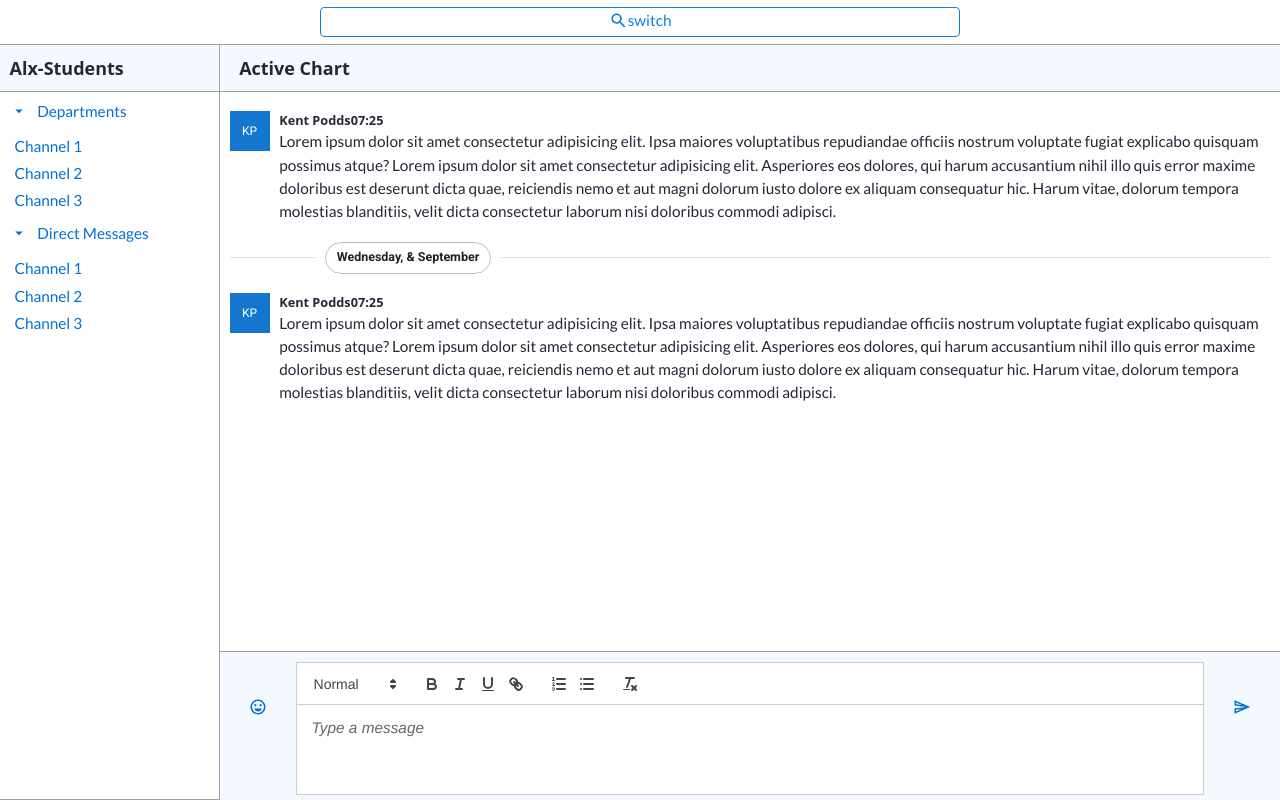
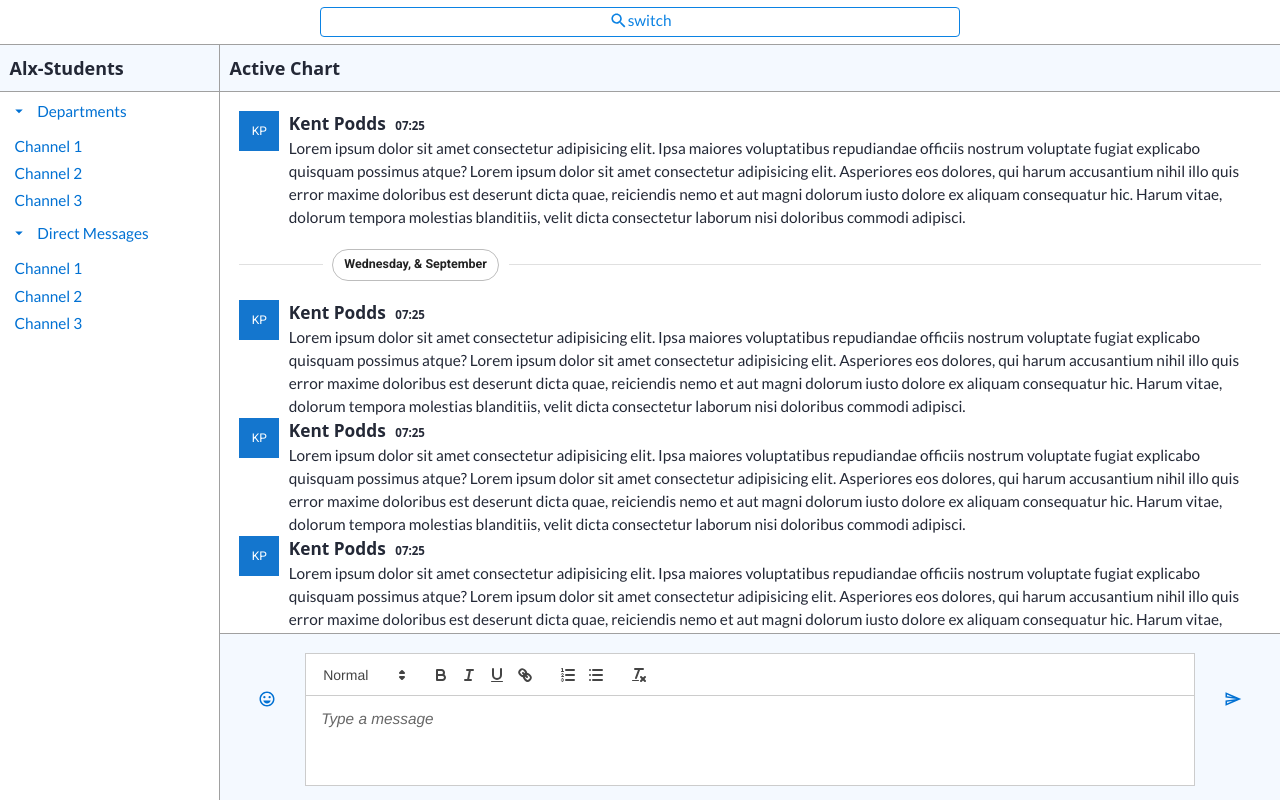
Before and after one commit to dsparrowm/switch, a React (Create React App) app in the folder frontend/: page /office/1 in a window 1280 px wide. Built offline with nearby package versions, Linux system fonts and the light colour scheme.

Commit message:
Pulling latest

```diff
--- a/frontend/src/components/Message.jsx
+++ b/frontend/src/components/Message.jsx
@@ -42,8 +42,8 @@ function Message () {
         </div>
         <div className='post__body'>
           <h5 className='post__body__sender'>
-            <span>Kent Podds</span>
-            <span>07:25</span>
+            <span className='post__body__sender__name'>Kent Podds</span>
+            <span className='post__body__time'>07:25</span>
           </h5>
           <article className='post__body__text'>
             Lorem ipsum dolor sit amet consectetur adipisicing elit. Ipsa maiores voluptatibus repudiandae officiis nostrum voluptate fugiat explicabo quisquam possimus atque?
@@ -59,6 +59,20 @@ const Container = styled.div`
   .post {
     display: flex;
     gap: 1rem;
+
+    &__body {
+
+      &__sender {
+        font-size: var(--font-size-large);
+      }
+
+      &__time {
+        display: inline-block;
+        margin-left: 1rem;
+        font-size: var(--font-size-small);
+      }
+
+    }
   }
 `;
 
--- a/frontend/src/components/MessageContainer.jsx
+++ b/frontend/src/components/MessageContainer.jsx
@@ -8,13 +8,12 @@ import Chip from '@mui/material/Chip';
 function MessageContainer () {
   return (
     <Container>
-      <div className='message'>
-        <section className='message__header'>
+      <section className='header'>
         <h3>
           Active Chart
         </h3>
       </section>
-        <section className='message__body'>
+      <section className='body'>
         <Message />
         <Divider
           textAlign='left'
@@ -27,41 +26,61 @@ function MessageContainer () {
           />
         </Divider>
         <Message />
+        <Message />
+        <Message />
+        <Message />
+        <Message />
+        <Message />
+        <Message />
+        <Message />
+        <Message />
       </section>
-        <section className='message__footer'>
+      <section className='footer'>
         <MessageInput />
       </section>
-      </div>
     </Container>
   );
 }
 
 const Container = styled.section`
-.message {
-  // border-: var(--sw-border);
-  height: 100%;
-  display: grid;
-  grid-template-columns: 1fr;
-  grid-template-rows: auto 1fr auto;
+  display: flex;
+  flex-direction: column;
 
-  &__header {
-    border-bottom: var(--sw-border);
-    padding: 1rem 2rem;
+  .body {
+    flex-grow: 1;
+    overflow-y: auto;
+    height: calc(100vh - 259.47px);
+    padding: 2rem;
+
+    &::-webkit-scrollbar {
+      width: 5px;
+      background-color: var(--color-white);
+
+      &-track {
+
       }
 
-  &__footer {
+      &-thumb {
+        background-color: var(--theme-light-fg);
+        border-radius: 3px;
+      }
+    }
+  }
+
+  .header {
+    background-color: var(--light-grey);
+    border-bottom: var(--sw-border);
+  }
+
+  .footer {
+    background-color: var(--light-grey);
     border-top: var(--sw-border);
   }
 
-  &__header, &__footer {
-    background-color: var(--light-grey);
+  .header, .footer {
+    padding: 1rem;
   }
 
-  &__body {
-    padding: 2rem 1rem;
-    overflow-y: auto;
-  }
-}
 `;
 
 export default MessageContainer;
--- a/frontend/src/components/MessageInput.jsx
+++ b/frontend/src/components/MessageInput.jsx
@@ -153,6 +153,7 @@ const Container = styled.div`
       box-shadow: 0 5px 10px var(--color-grey);
       position: absolute;
       top: -468px;
+      z-index: 5;
     }
   }
 `;
--- a/frontend/src/pages/ConfirmEmail.jsx
+++ b/frontend/src/pages/ConfirmEmail.jsx
@@ -22,7 +22,7 @@ function ConfirmEmail () {
     three: '',
     four: '',
     five: '',
-    six: '',
+    six: ''
   });
 
   const performLogin = async () => {
@@ -47,7 +47,7 @@ function ConfirmEmail () {
       if (data.isSuccess) {
         setApiResponse(`${data.message} Hang on while we try to log you in...`);
         performLogin();
-        setApiResponse(data.message);
+        // setApiResponse(data.message);
       } else {
         setApiResponse(data.message);
       }
--- a/frontend/src/pages/office/OfficeSpace.jsx
+++ b/frontend/src/pages/office/OfficeSpace.jsx
@@ -42,7 +42,7 @@ const Main = styled.main`
   flex-grow: 1;
   display: grid;
   grid-template-columns: 220px auto;
-  height: 100%;
+  // height: 100%;
   overflow-y: hidden;
 `;
 
```
Also changed, not shown: frontend/src/utils/Axios.js (line endings or trailing spaces). Lines whose indentation alone changed are shown as unchanged.
